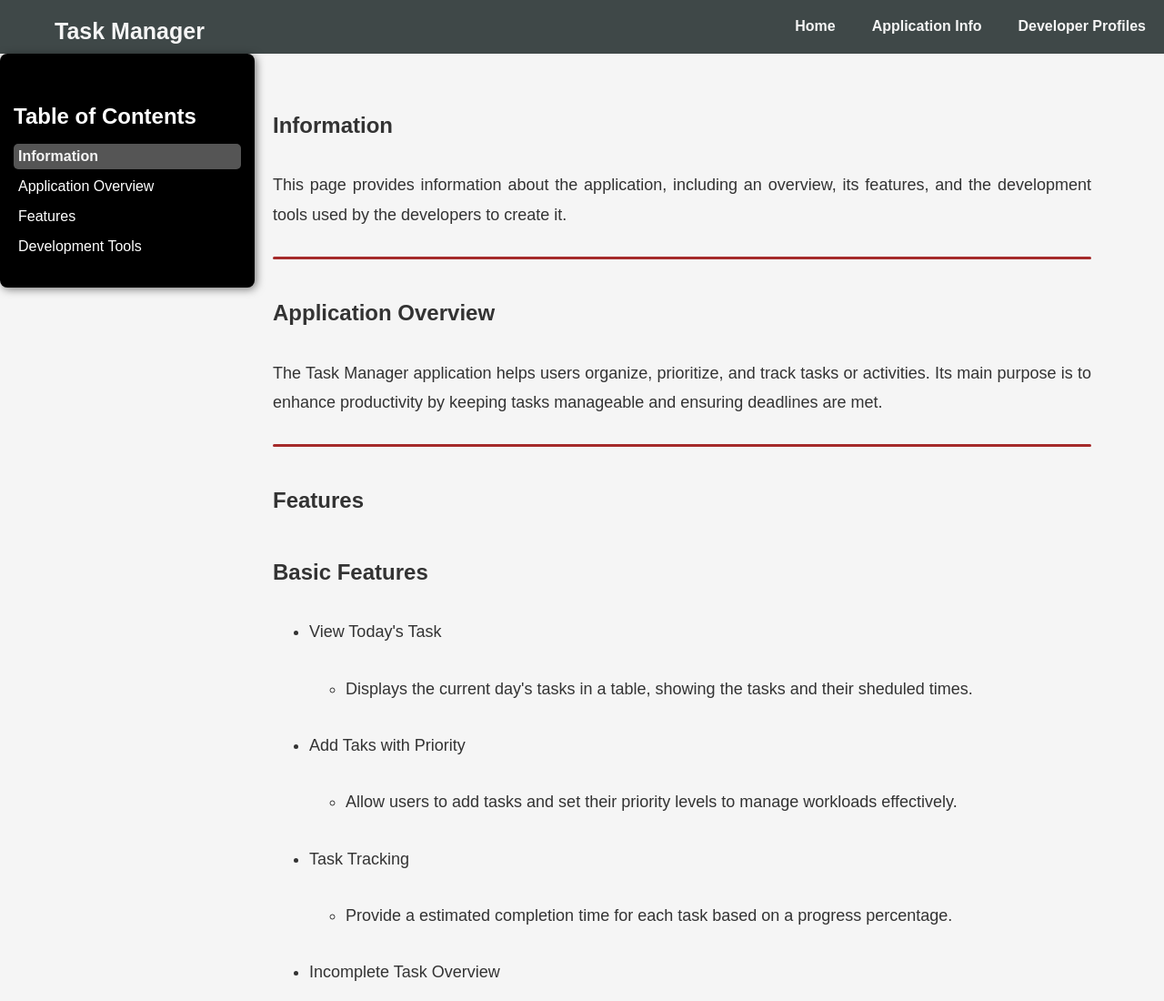
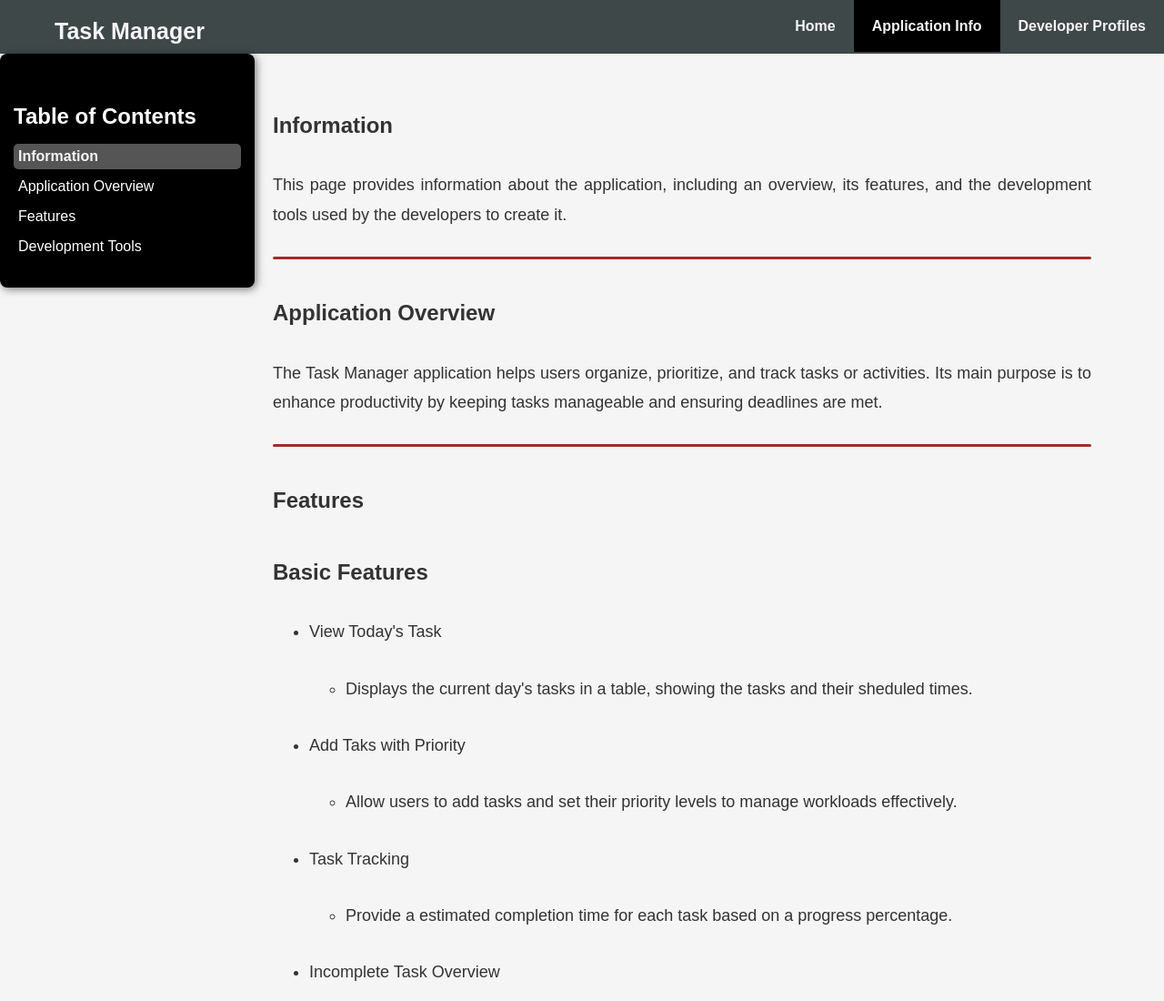
Before and after one commit to SoftwareEngineering-TaskManagaer/TaskManager, a plain HTML site: page index.html in a window 1280 px wide. Shown: the top 1100 px of the page at 91% size. Drawn offline with Linux system fonts and the light colour scheme.

Commit message:
Update index.css

```diff
--- a/index.css
+++ b/index.css
@@ -132,7 +132,7 @@ ul.subheadings {
     display:inline-block;
 }
 
-.navclass li a.active1{
+.navclass li a.active{
     background-color: black;
 }
 hr{
```
